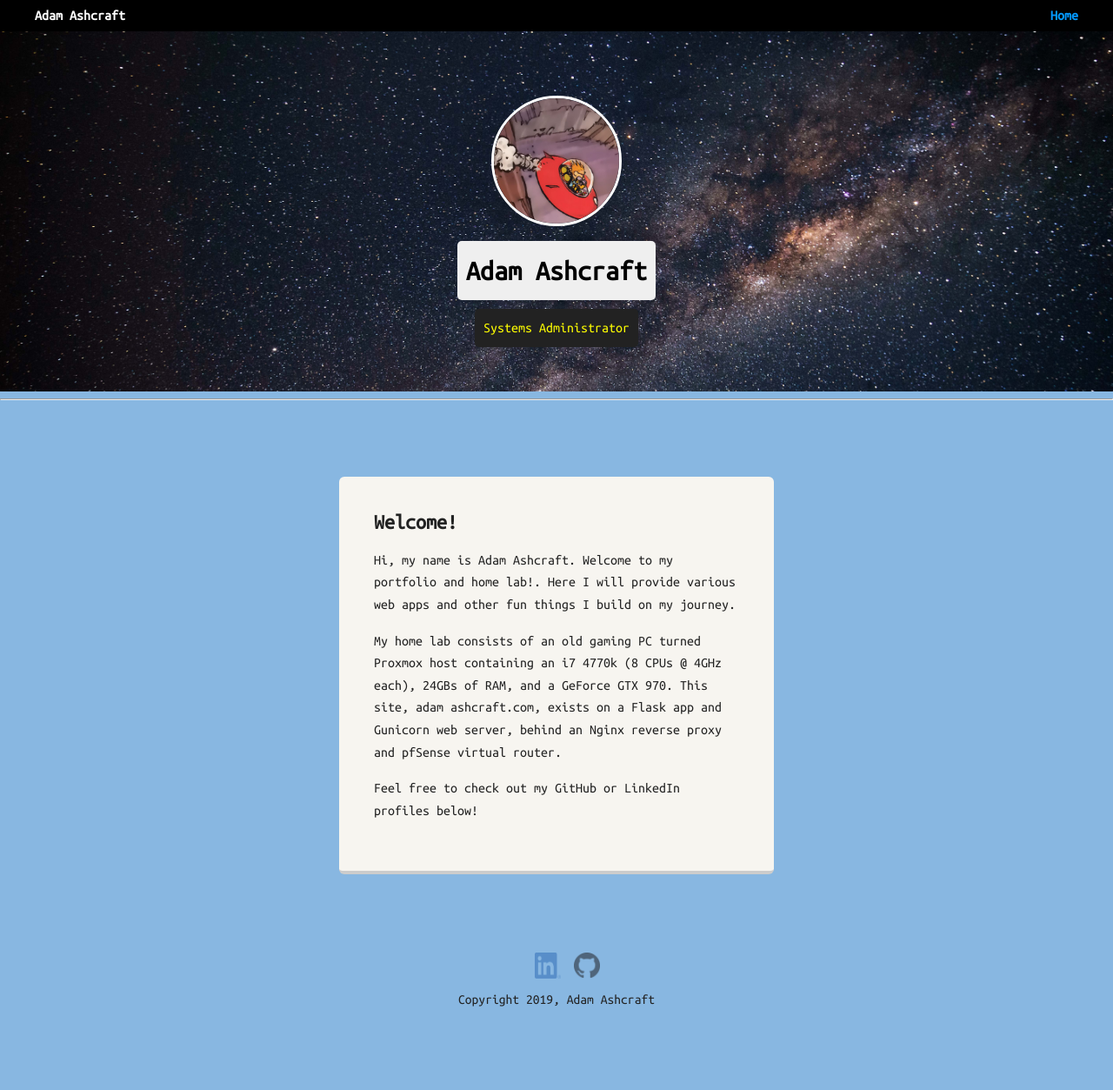
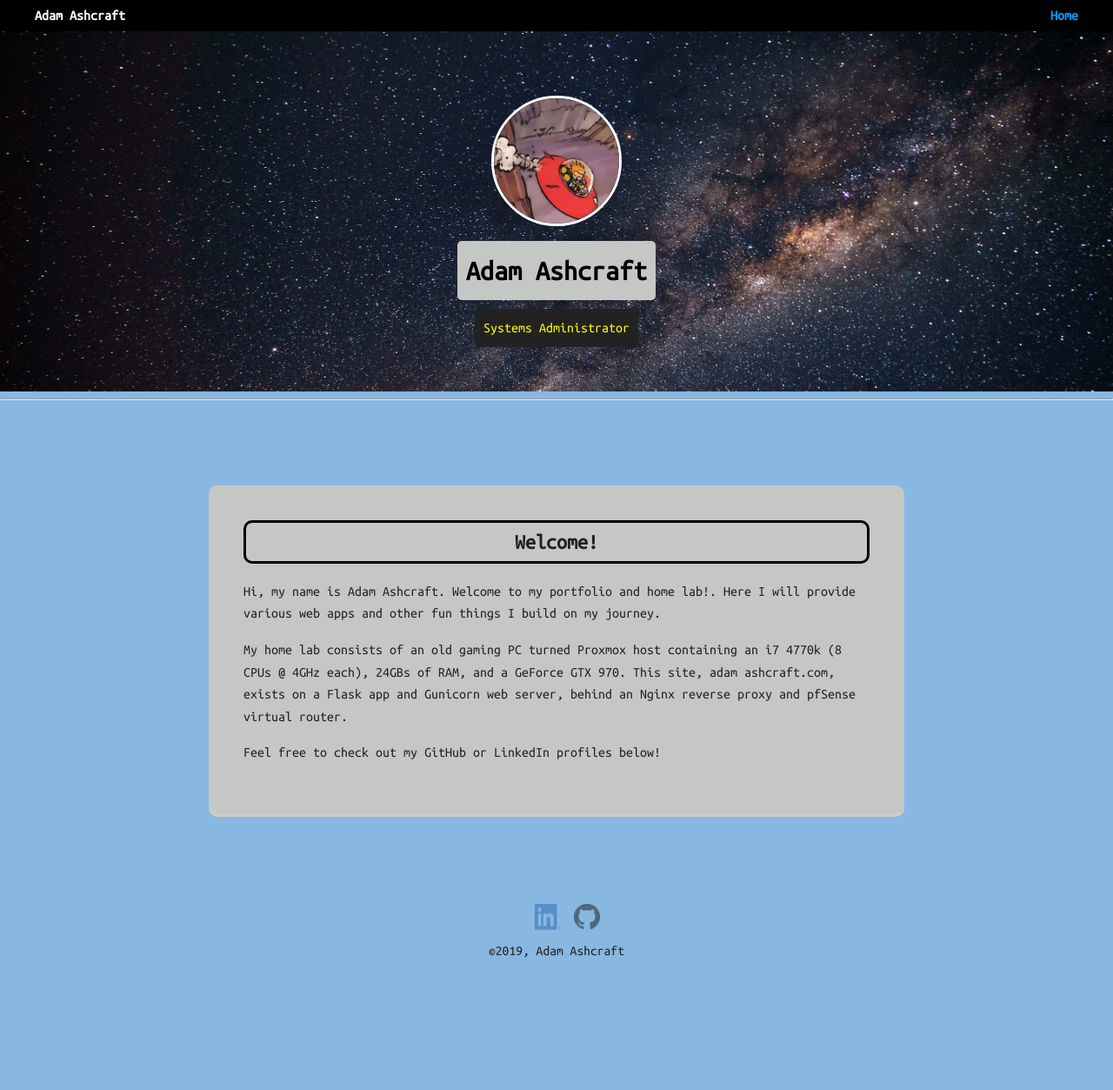
Before and after one commit to apashcraft/loveme, a Flask app: page / in a window 1280 px wide. Shown: the whole page at 87% size. After the commit the page ends 1101 px from the top, so only its background shows below. Run offline with Flask 2, Linux system fonts and the light colour scheme.

Commit message:
css update

```diff
--- a/app/static/css/main.css
+++ b/app/static/css/main.css
@@ -63,11 +63,11 @@ header .profile-image {
 	border: 3px solid white;
 	transition: all .5s;
 }
-header .profile-image: hover {
+header .profile-image:hover {
 	transform: scale(1.2) rotate(360deg);
 }
 .tag {
-	background-color: #efefef;
+	background-color: #c5c7c4;
 	color: black;
 	padding: 10px;
 	border-radius: 5px;
@@ -81,17 +81,24 @@ header .profile-image: hover {
 }
 
 .card {
-	margin: 30px;
+	margin: 40px;
 	padding: 20px 40px 40px;
-	max-width: 500px;
+	max-width: 800px;
 	text-align: left;
-	background: #f7f5f0;
+	background: #c5c7c4;
 	border-bottom: 4px solid #ccc;
-	border-radius: 6px;
+	border-radius: 10px;
 }
 
 .card:hover {
 	border-color: #83bfa1;
+}
+
+.card-title {
+	text-align: center;
+	border: solid black 3px;
+	border-radius: 10px;
+	padding: 10px;
 }
 
 ul.skills {
--- a/app/templates/base.html
+++ b/app/templates/base.html
@@ -39,7 +39,7 @@
 				<li><a href="https://www.linkedin.com/in/adamashcraft/" class="social linkedin">LinkedIn</a></li>
 				<li><a href="https://github.com/apashcraft" class="social github">Github</a></li>
 			</ul>
-			<p class="copyright">Copyright 2019, Adam Ashcraft</p>
+			<p class="copyright">&copy;2019, Adam Ashcraft</p>
 		</footer>
 	</body>
 </html>
--- a/app/templates/index.html
+++ b/app/templates/index.html
@@ -3,7 +3,7 @@
 {% block content %}
 	<main class="flex">
 		<div class="card">
-			<h2>Welcome!</h2>
+			<h2 class="card-title">Welcome!</h2>
 			<p>Hi, my name is Adam Ashcraft. Welcome to my portfolio and home lab!. Here I will provide various web apps and other fun things I build on my journey.</p>
 			<p>My home lab consists of an old gaming PC turned Proxmox host containing an i7 4770k (8 CPUs @ 4GHz each), 24GBs of RAM, and a GeForce GTX 970. This site, adam ashcraft.com, exists on a Flask app and Gunicorn web server, behind an Nginx reverse proxy and pfSense virtual router.</p>
 			<p>Feel free to check out my GitHub or LinkedIn profiles below!</p>
```
